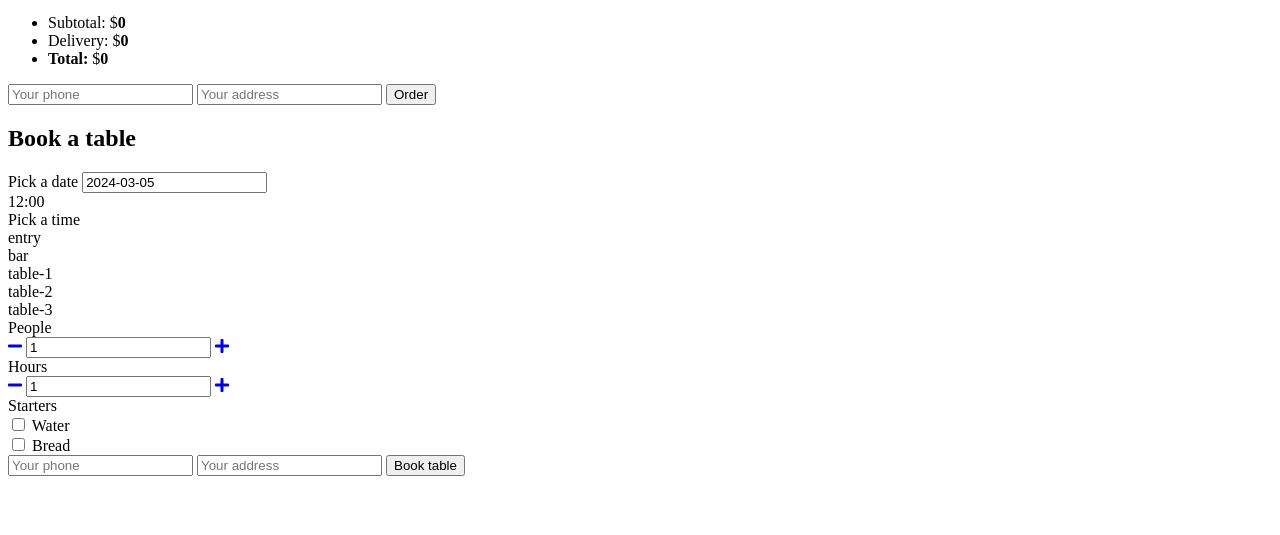
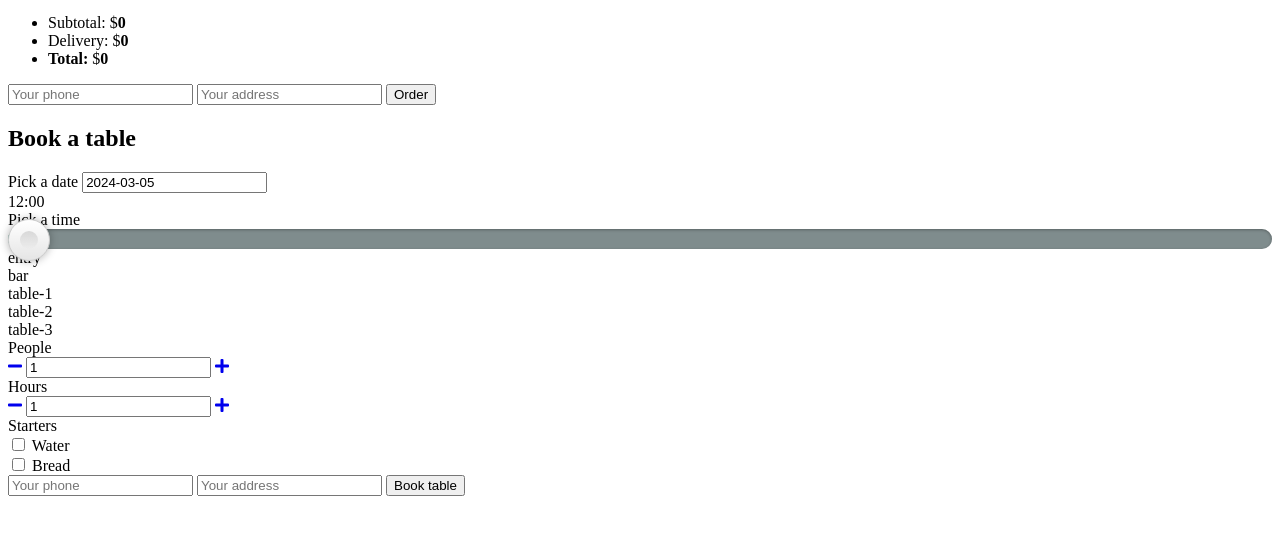
Before and after one commit to grzanek-monika/pizzeria-project, a website with bundled scripts: page src/index.html in a window 1280 px wide. Shown: the part 165-700 px from the top of the page. Built offline with nearby package versions, Linux system fonts and the light colour scheme; files whose address does not match are found by name.

Commit message:
Add method getData in Booking to download filtered data from API, change in settings, correct in html code

```diff
--- a/src/index.html
+++ b/src/index.html
@@ -7,7 +7,7 @@
   <title>Pizzeria</title>
   <link href="https://fonts.googleapis.com/css?family=Lato:400,300i,700%7COswald:300,500,700&amp;subset=latin-ext" rel="stylesheet">
   <link rel="stylesheet" href="https://cdn.jsdelivr.net/npm/flatpickr/dist/flatpickr.min.css">
-  <link rel="stylesheet" href="./vendor/range-slider.min.css>
+  <link rel="stylesheet" href="./vendor/range-slider.min.css">
   <link href="https://use.fontawesome.com/releases/v5.7.2/css/all.css" rel="stylesheet">
   <link rel="stylesheet" href="css/style.css">
 </head>
--- a/src/js/components/Booking.js
+++ b/src/js/components/Booking.js
@@ -1,13 +1,15 @@
-import { select, templates } from "../settings.js";
+import { select, settings, templates } from "../settings.js";
 import AmountWidgets from "./AmountWidget.js"
 import DatePicker from "./DatePicker.js";
 import HourPicker from "./HourPicker.js";
+import utils from "../utils.js";
 
 class Booking {
     constructor(element){
         const thisBooking = this;
         thisBooking.render(element);
         thisBooking.initWidgets();
+        thisBooking.getData();
     }
 
     render(element) {
@@ -32,6 +34,54 @@ class Booking {
         //thisBooking.peopleAmount.addEventListener('updated', function(){});
         //thisBooking.hoursAmount.addEventListener('updated', function(){});
     }
+
+    getData(){
+        const thisBooking = this;
+        const startStateParam = settings.db.dateStartParamKey + '=' + utils.dateToStr(thisBooking.datePicker.minDate);
+        const endStateParam = settings.db.dateEndParamKey + '=' + utils.dateToStr(thisBooking.datePicker.maxDate);
+        const params = {
+            booking: [
+                startStateParam, endStateParam
+            ],
+            eventsCurrent: [
+                settings.db.notRepeatParam, startStateParam, endStateParam
+            ],
+            eventsRepeat: [
+                settings.db.repeatParam, endStateParam
+
+            ]
+        };
+        console.log('getData params: ', params);
+
+        const urls = {
+            booking: settings.db.url + '/' + settings.db.booking + '?' + params.booking.join('&'),
+            eventsCurrent: settings.db.url + '/' + settings.db.event + '?' + params.eventsCurrent.join('&'),
+            eventsRepeat: settings.db.url + '/' + settings.db.event + '?' + params.eventsRepeat.join('&'),
+        }
+        console.log('urls: ', urls);
+
+        Promise.all([
+            fetch(urls.booking),
+            fetch(urls.eventsCurrent),
+            fetch(urls.eventsRepeat),
+        ])
+            .then(function(allResponses){
+                const bookingsResponse = allResponses[0];
+                const eventsCurrentResponse = allResponses[1];
+                const eventsRepeatResponse = allResponses[2];
+                return Promise.all([
+                    bookingsResponse.json(),
+                    eventsCurrentResponse.json(),
+                    eventsRepeatResponse.json(),
+                ])
+            })
+            .then(function([bookings, eventsCurrent, eventsRepeat]){
+                console.log('bookings: ', bookings);
+                console.log('eventsCurrent: ', eventsCurrent);
+                console.log('eventsRepeat: ', eventsRepeat);
+            })
+;    }
+
 }
 
 export default Booking;
--- a/src/js/settings.js
+++ b/src/js/settings.js
@@ -111,10 +111,10 @@ export const settings = {
       url: '//localhost:3131',
       products: 'products',
       orders: 'orders',
-      product: 'product',
-      order: 'order',
-      booking: 'booking',
-      event: 'event',
+      //product: 'product',
+      //order: 'orders',
+      booking: 'bookings',
+      event: 'events',
       dateStartParamKey: 'date_gte',
       dateEndParamKey: 'date_lte',
       notRepeatParam: 'repeat=false',
```
Also changed, not shown: src/db/app.json (+16 -6 lines).
